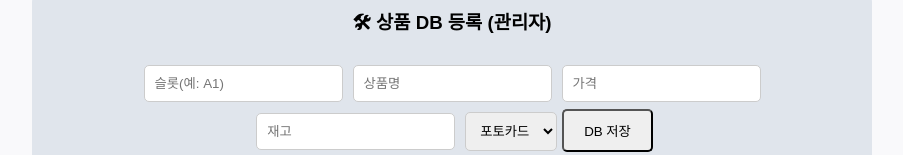
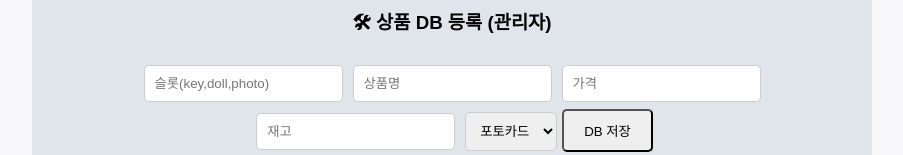
Before and after one commit to Sondabin23/vending-frontend, a React (Vite) app: page / in a window 1280 px wide. Shown: the part 317-472 px from the top of the page, without its empty margins (188-1091 px from the left). Built offline with nearby package versions, Linux system fonts and the light colour scheme; no server answers.

Commit message:
Add files via upload

```diff
--- a/src/App.jsx
+++ b/src/App.jsx
@@ -286,7 +286,7 @@ export default function App() {
           <div style={styles.adminSection}>
             <h3 style={{marginTop: 0}}>🛠 상품 DB 등록 (관리자)</h3>
             <form onSubmit={handleAddProduct}>
-              <input style={styles.adminInput} placeholder="슬롯(예: A1)" value={newProduct.slot_number} onChange={(e) => setNewProduct({...newProduct, slot_number: e.target.value})} required/>
+              <input style={styles.adminInput} placeholder="슬롯(key,doll,photo)" value={newProduct.slot_number} onChange={(e) => setNewProduct({...newProduct, slot_number: e.target.value})} required/>
               <input style={styles.adminInput} placeholder="상품명" value={newProduct.name} onChange={(e) => setNewProduct({...newProduct, name: e.target.value})} required/>
               <input style={styles.adminInput} type="number" placeholder="가격" value={newProduct.price} onChange={(e) => setNewProduct({...newProduct, price: e.target.value})} required/>
               <input style={styles.adminInput} type="number" placeholder="재고" value={newProduct.stock} onChange={(e) => setNewProduct({...newProduct, stock: e.target.value})} required/>
```
